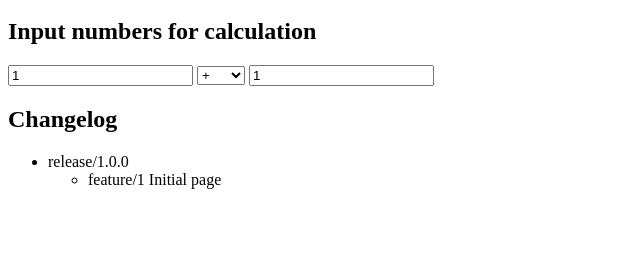
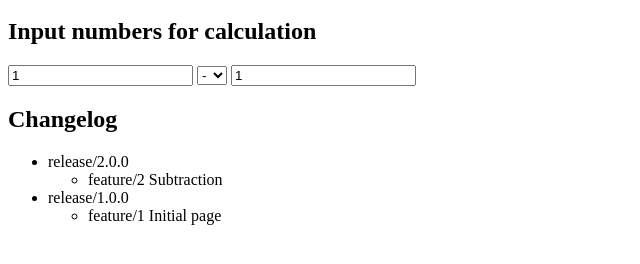
Before and after one commit to DimitriDewaele/htmlcalculatorworkshop, a plain HTML site: page index.html in a window 1280 px wide. Shown: the part 48-312 px from the top of the page, without its empty margins (0-640 px from the left). Drawn offline with Linux system fonts and the light colour scheme.

Commit message:
Subtraction

```diff
--- a/index.html
+++ b/index.html
@@ -16,6 +16,9 @@
                         case '+':
                             out.value = a1.valueAsNumber + a2.valueAsNumber;
                             break;
+                        case '-':
+                            out.value = a1.valueAsNumber - a2.valueAsNumber;
+                            break;
                         default:
                             out.value = 'ERROR';
                     }
@@ -31,7 +34,7 @@
                 <input onchange="calculate()" name="a1" type="number" step="any" value="1">
                 <select onchange="calculate()" name="sign">
                     <option value="+" selected="selected">+</option>
-                    <option value="todo">todo</option>
+                    <option value="-" selected="selected">-</option>
                 </select>
                 <input onchange="calculate()" name="a2" type="number" step="any" value="1">
                 <output name="out"/>
@@ -39,6 +42,11 @@
         </form>
         <h2>Changelog</h2>
         <ul>
+            <li>release/2.0.0
+                <ul>
+                    <li>feature/2 Subtraction</li>
+                </ul>
+            </li>
             <li>release/1.0.0
                 <ul>
                     <li>feature/1 Initial page</li>
```
